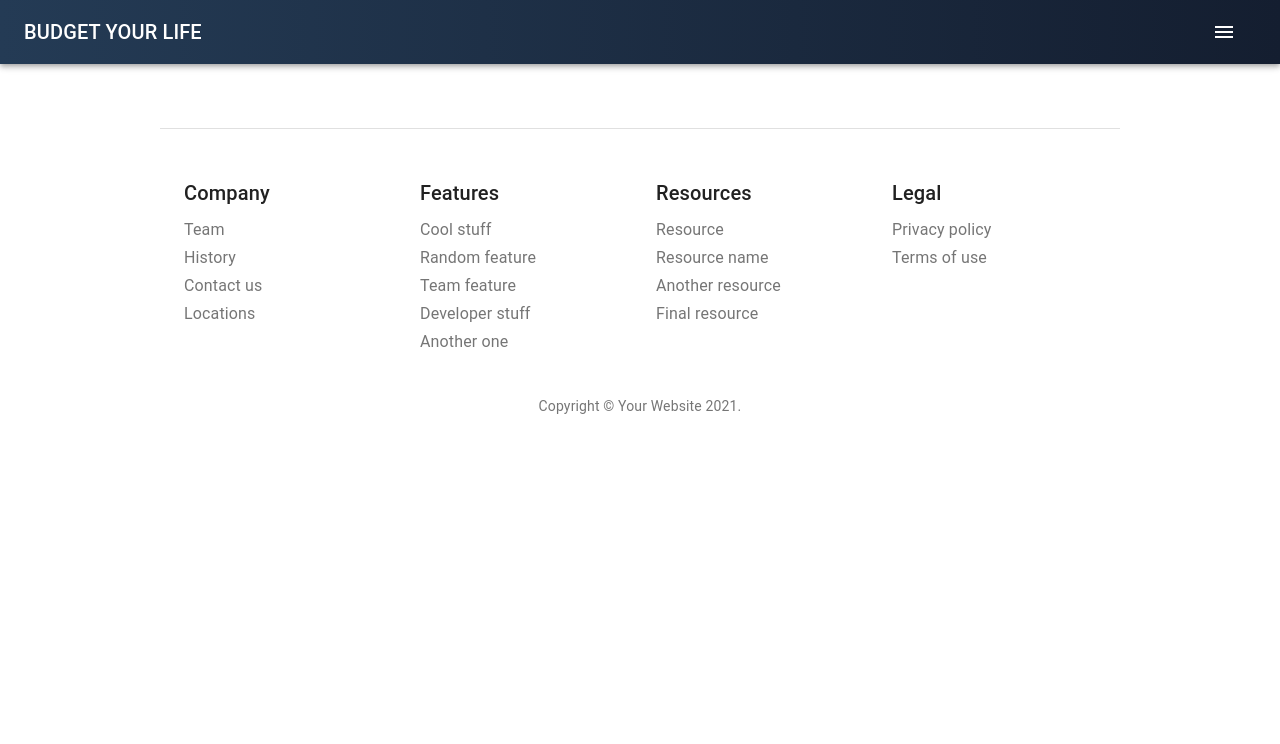
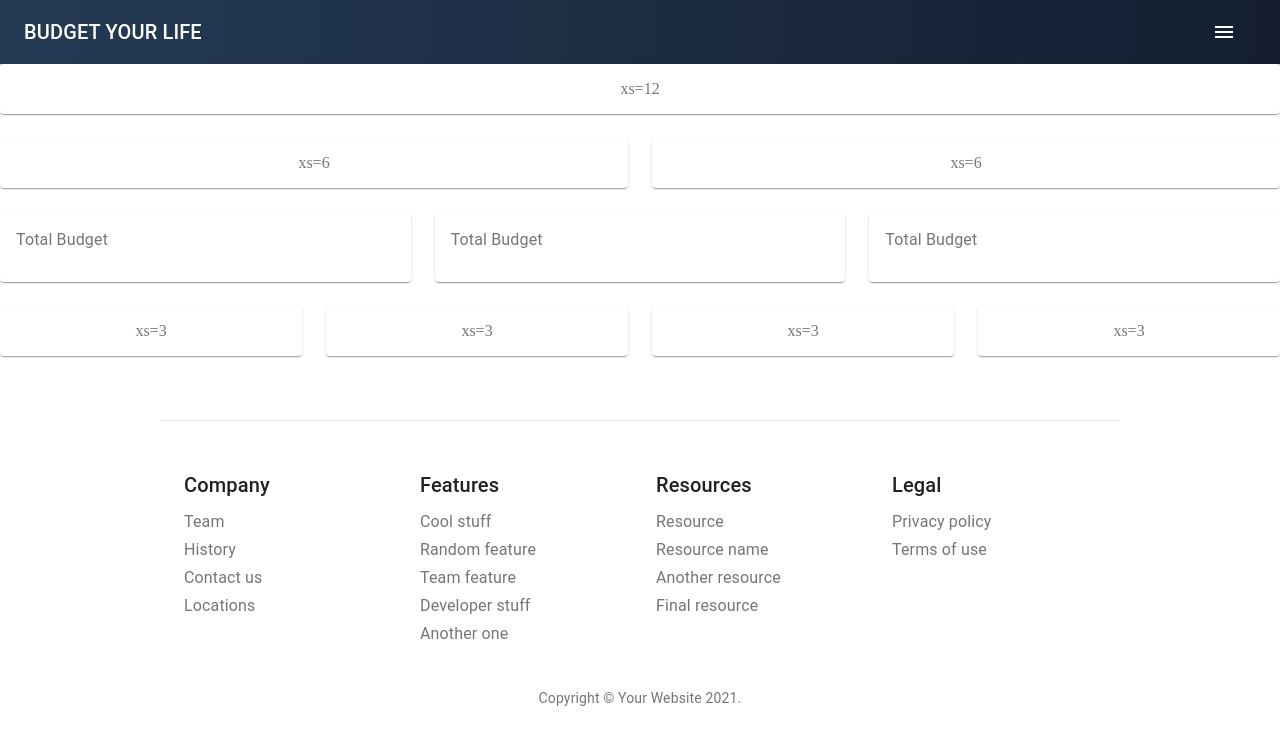
Before and after one commit to EDWARDWEE-um/AnimeTrackerFrontend, a React (Create React App) app: page /expense in a window 1280 px wide. Shown: the top 744 px of the page. Built offline with nearby package versions, Linux system fonts and the light colour scheme.

Commit message:
experiment

```diff
--- a/src/App.js
+++ b/src/App.js
@@ -2,7 +2,7 @@
 import Dashboard from './Components/Dashboard'
 import Container from './Components/Container'
 import ExpenseList from './Components/ExpenseList'
-
+import Button from '@material-ui/core/Button'
 
 function App() {
   return (
@@ -10,6 +10,7 @@
        <Dashboard/>
        <ExpenseList/>
        <Container/>
+       <Button href="/expense" > Next Page </Button>
     </div>
   );
 }
--- /dev/null
+++ b/src/Components/Card.js
@@ -0,0 +1,39 @@
+import React from 'react';
+import { makeStyles } from '@material-ui/core/styles';
+import Card from '@material-ui/core/Card';
+import CardActions from '@material-ui/core/CardActions';
+import CardContent from '@material-ui/core/CardContent';
+import Button from '@material-ui/core/Button';
+import Typography from '@material-ui/core/Typography';
+
+const useStyles = makeStyles({
+  root: {
+    minWidth: 100,
+  },
+  bullet: {
+    display: 'inline-block',
+    margin: '0 2px',
+    transform: 'scale(0.8)',
+  },
+  title: {
+    fontSize: '1rem',
+  },
+  pos: {
+    marginBottom: 12,
+  },
+});
+
+export default function SimpleCard() {
+  const classes = useStyles();
+  const bull = <span className={classes.bullet}>•</span>;
+
+  return (
+    <Card className={classes.root}>
+      <CardContent>
+        <Typography className={classes.title} color="textSecondary" gutterBottom>
+          Total Budget
+        </Typography>
+      </CardContent>
+    </Card>
+  );
+}
--- a/src/Components/Doughnut.js
+++ b/src/Components/Doughnut.js
@@ -4,23 +4,9 @@
 import Card from '@material-ui/core/Card';
 import CardContent from '@material-ui/core/CardContent';
 import { useMediaQuery } from 'react-responsive'
+import { Container } from '@material-ui/core';
 
-const Desktop = ({ children }) => {
-    const isDesktop = useMediaQuery({ minWidth: 992 })
-    return isDesktop ? children : null
-  }
-  const Tablet = ({ children }) => {
-    const isTablet = useMediaQuery({ minWidth: 768, maxWidth: 991 })
-    return isTablet ? children : null
-  }
-  const Mobile = ({ children }) => {
-    const isMobile = useMediaQuery({ maxWidth: 767 })
-    return isMobile ? children : null
-  }
-  const Default = ({ children }) => {
-    const isNotMobile = useMediaQuery({ minWidth: 768 })
-    return isNotMobile ? children : null
-  }
+
 const data = {
   labels: ['Red', 'Blue', 'Yellow', 'Green', 'Purple', 'Orange'],
   datasets: [
@@ -51,11 +37,13 @@
       ],
       borderWidth: 1,
     },
+
   ],
+
 };
 const useStyles = makeStyles({
     root: {
-      minWidth: 275,
+      minWidth: 100,
     },
     bullet: {
       display: 'inline-block',
@@ -63,11 +51,16 @@
       transform: 'scale(0.8)',
     },
     title: {
-      fontSize: 14,
+      fontSize: '2rem',
+      marginLeft:'auto',
+      marginRight:'auto',
     },
     pos: {
       marginBottom: 12,
     },
+
+
+
   });
 
 export default function DoughnutChart() {
@@ -78,11 +71,11 @@
         <Card className={classes.root} style={{}} >
         <CardContent>
         <div className='header'>
-                <h1 className='title'> Spending </h1>
+                <h1 className={classes.title}> Spending </h1>
                 <div className='links'>
                 </div>
                 </div>
-                <Doughnut data={data} />
+                <Doughnut data={data}  options={{ responsive: true , maintainAspectRatio: true, }}/>
         </CardContent>
         </Card>
         </div>
--- /dev/null
+++ b/src/Components/Expense.js
@@ -0,0 +1,57 @@
+import React from 'react';
+import { makeStyles } from '@material-ui/core/styles';
+import Paper from '@material-ui/core/Paper';
+import Grid from '@material-ui/core/Grid';
+import Card from './Card';
+import Doughnut from './Doughnut'
+const useStyles = makeStyles((theme) => ({
+  root: {
+    flexGrow: 1,
+  },
+  paper: {
+    padding: theme.spacing(2),
+    textAlign: 'center',
+    color: theme.palette.text.secondary,
+  },
+}));
+
+export default function Expense() {
+  const classes = useStyles();
+
+  return (
+    <div className={classes.root}>
+      <Grid container spacing={3}>
+        <Grid item xs={12}>
+          <Paper className={classes.paper}>xs=12</Paper>
+        </Grid>
+        <Grid item xs={6}>
+          <Paper className={classes.paper}>xs=6</Paper>
+        </Grid>
+        <Grid item xs={6}>
+          <Paper className={classes.paper}>xs=6</Paper>
+        </Grid>
+        <Grid item xs={4}>
+          <Card className={classes.paper}>xs=4</Card>
+        </Grid>
+        <Grid item xs={4}>
+          <Card className={classes.paper}>xs=4</Card>
+        </Grid>
+        <Grid item xs={4}>
+          <Card className={classes.paper}>xs=4</Card>
+        </Grid>
+        <Grid item xs={3}>
+          <Paper className={classes.paper}>xs=3</Paper>
+        </Grid>
+        <Grid item xs={3}>
+          <Paper className={classes.paper}>xs=3</Paper>
+        </Grid>
+        <Grid item xs={3}>
+          <Paper className={classes.paper}>xs=3</Paper>
+        </Grid>
+        <Grid item xs={3}>
+          <Paper className={classes.paper}>xs=3</Paper>
+        </Grid>
+      </Grid>
+    </div>
+  );
+}
--- a/src/index.js
+++ b/src/index.js
@@ -3,7 +3,7 @@
 import App from './App';
 import reportWebVitals from './reportWebVitals';
 import { Route, BrowserRouter as Router, Switch } from 'react-router-dom';
-import Container from './Components/Container'
+import Expense from './Components/Expense'
 import Header from './Components/Header'
 import Footer from './Components/Footer'
 
@@ -13,7 +13,7 @@
 			<Header />
 			<Switch>
 				<Route exact path="/" component={App} />
-				<Route exact path="/projects" component={Container} />
+				<Route exact path="/expense" component={Expense}/>
 			</Switch>
       		<Footer/>
 		</React.StrictMode>
```
